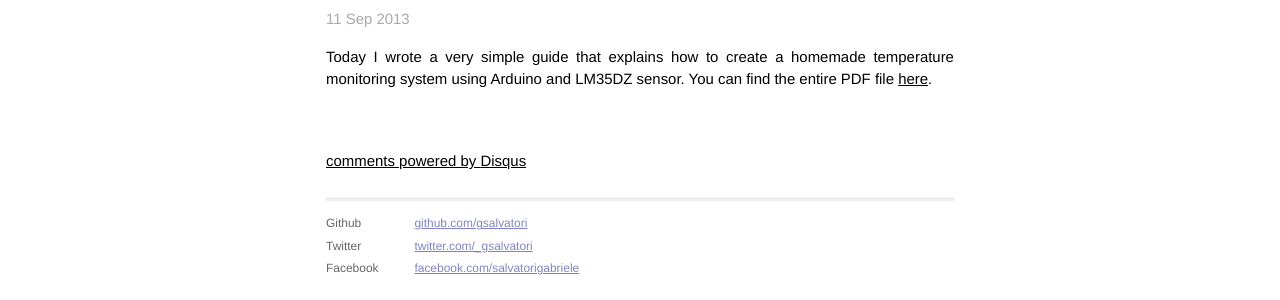
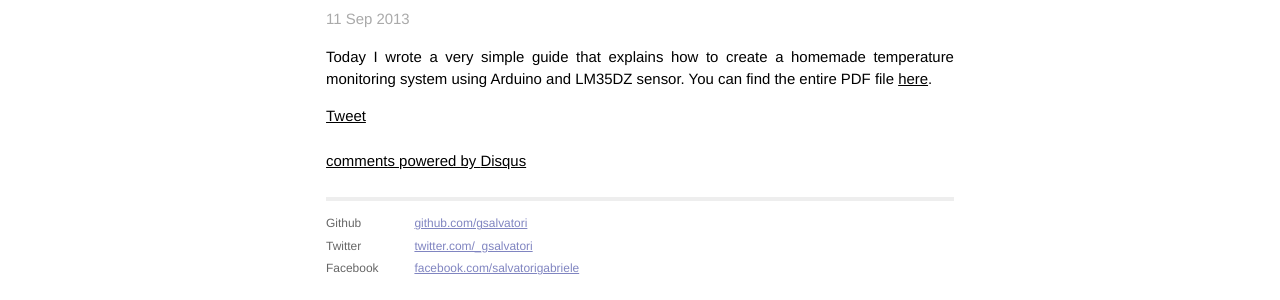
Before and after one commit to gsalvatori/salvatorigabriele.com, a Jekyll site: the page built from _posts/2013-09-11-a-temperature-detector-arduino.markdown, in a window 1280 px wide. Shown: the part 124-424 px from the top of the page. Built offline with Jekyll 4.4.1, drawn with Linux system fonts in a browser that asks for light colours; Markdown is read by kramdown in place of the engine named in the settings; comment, search, counter and statistics services are not loaded.

Commit message:
Update post.html

```diff
--- a/_layouts/post.html
+++ b/_layouts/post.html
@@ -8,6 +8,8 @@
 {{ content }}
 </div>
 
+<a href="https://twitter.com/share" class="twitter-share-button" data-via="_gsalvatori">Tweet</a>
+<script>!function(d,s,id){var js,fjs=d.getElementsByTagName(s)[0],p=/^http:/.test(d.location)?'http':'https';if(!d.getElementById(id)){js=d.createElement(s);js.id=id;js.src=p+'://platform.twitter.com/widgets.js';fjs.parentNode.insertBefore(js,fjs);}}(document, 'script', 'twitter-wjs');</script>
 <br><br>
 <div id="disqus_thread"></div>
     <script type="text/javascript">
```
